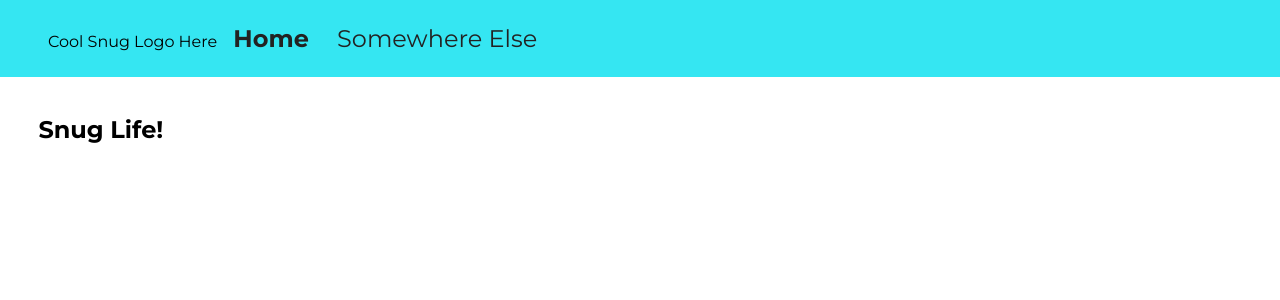
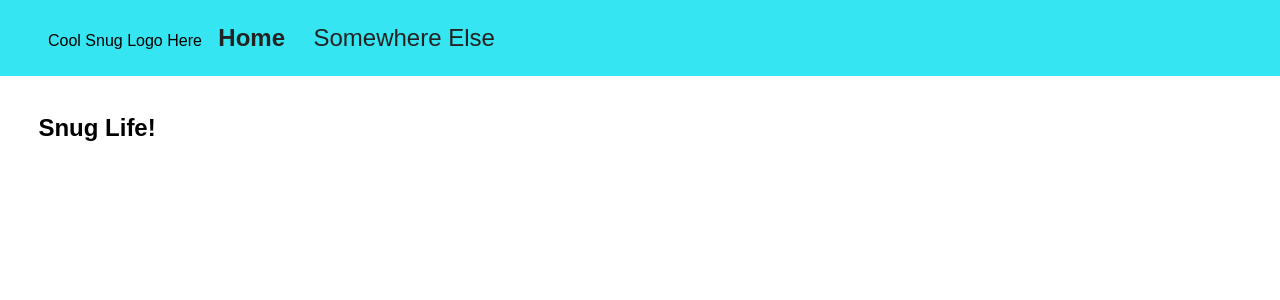
Before and after one commit to jwarren116/karlico, a Django app: page / in a window 1280 px wide. Shown: the top 300 px of the page. Run offline with Django 3.2, Linux system fonts and the light colour scheme; data that the repository does not hold is empty.

Commit message:
Change Google font

```diff
--- a/karlico/templates/base.html
+++ b/karlico/templates/base.html
@@ -10,7 +10,7 @@
     <title>Karli's Blog</title>
     <!-- Core CSS -->
     <link href="{% static 'css/main.css' %}" rel="stylesheet">
-    <link href='http://fonts.googleapis.com/css?family=Montserrat:400,700|Noto+Sans:400,700' rel='stylesheet' type='text/css'>
+    <link href='http://fonts.googleapis.com/css?family=Raleway|Lobster' rel='stylesheet' type='text/css'>
   </head>
   <body>
 
```
